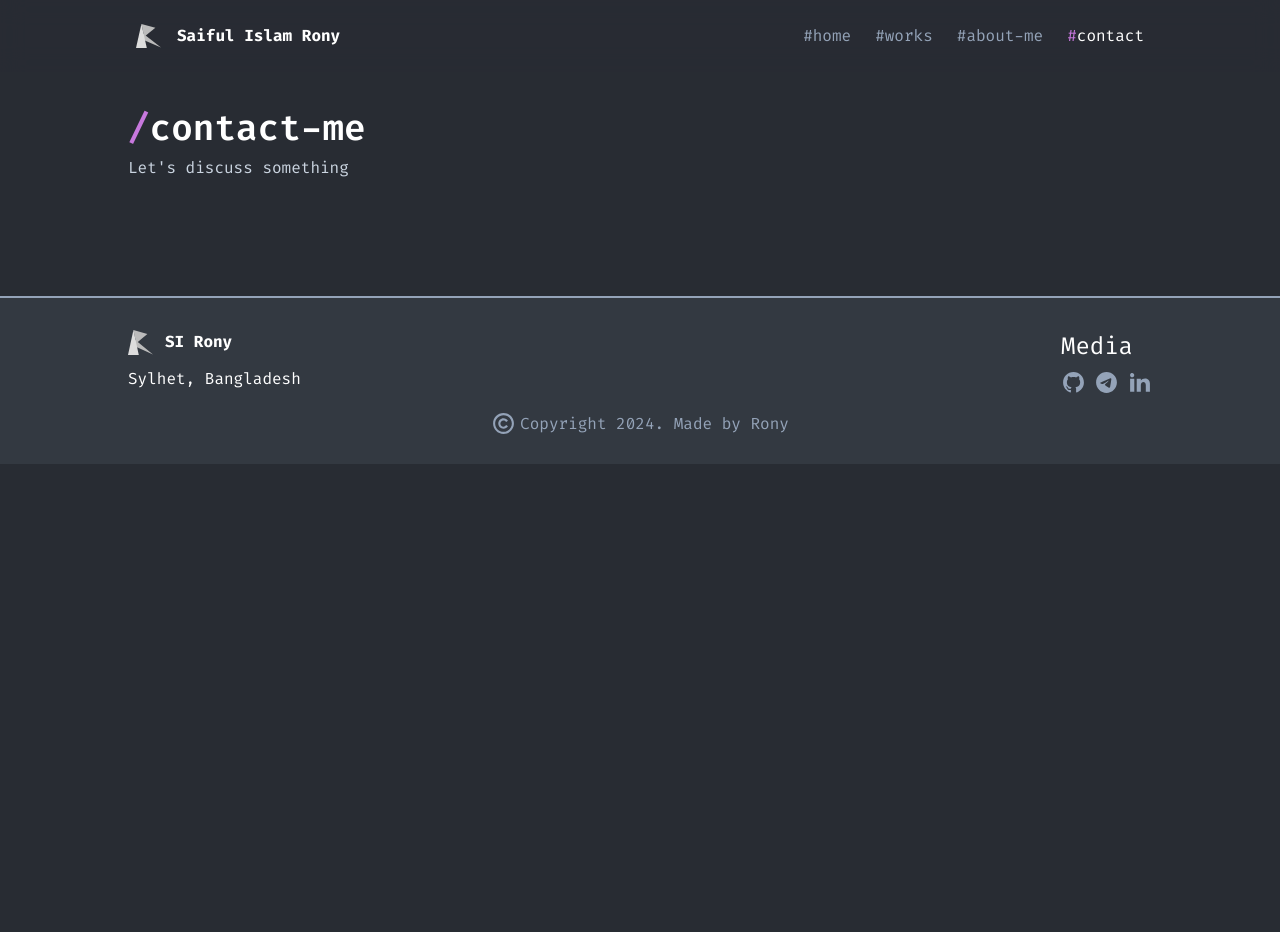
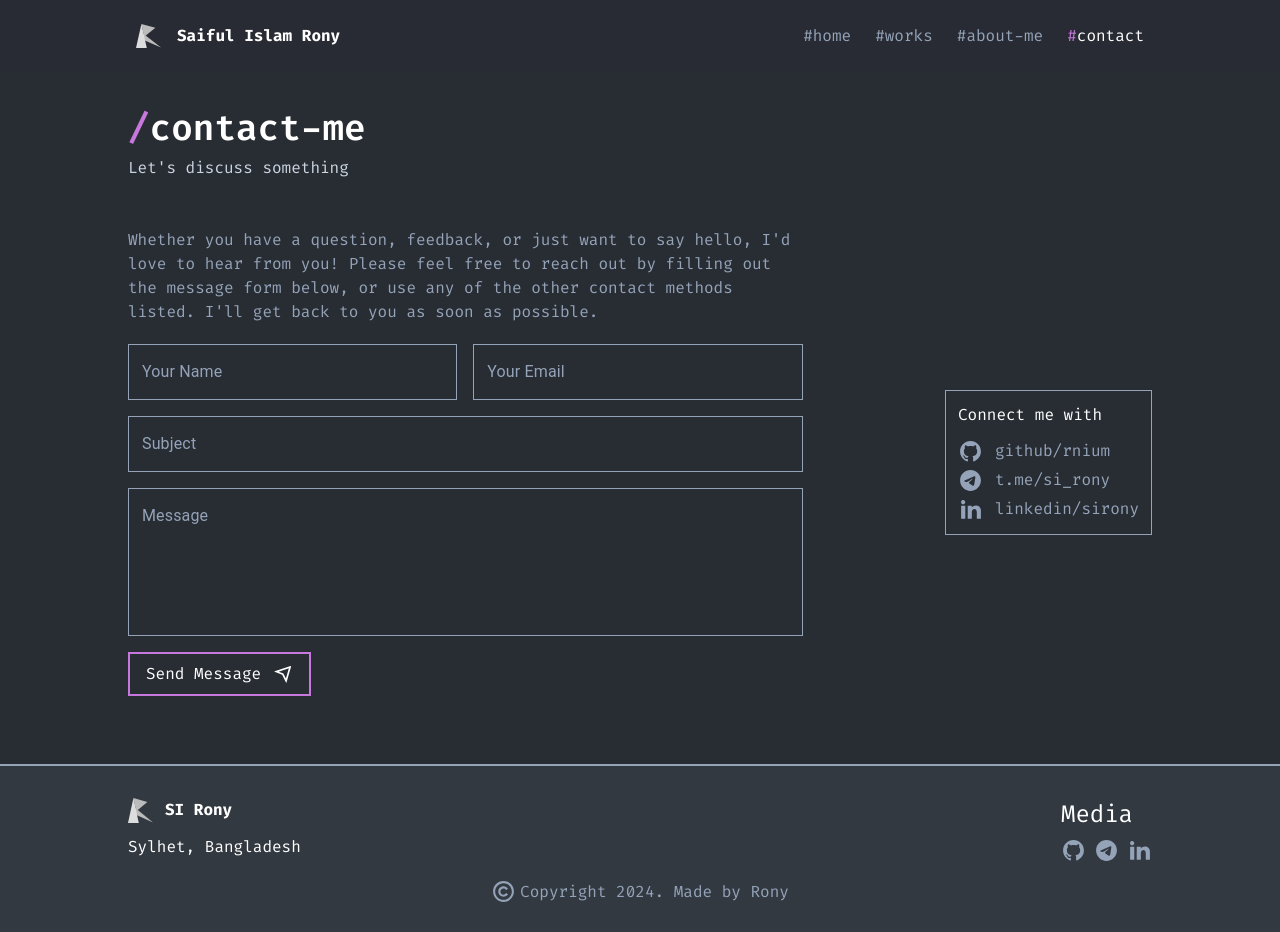
Before and after one commit to rnium/nextfolio, a Next.js app: page /contact-me in a window 1280 px wide. Before the commit the page ends 800 px from the top, so only its background shows below. Built offline with nearby package versions, Linux system fonts and the light colour scheme.

Commit message:
contact form

```diff
--- a/app/(main)/contact-me/page.tsx
+++ b/app/(main)/contact-me/page.tsx
@@ -1,6 +1,8 @@
 import React from 'react'
 import type { Metadata } from 'next';
-import { Grid2 as Grid, TextField } from '@mui/material';
+import { Grid2 as Grid } from '@mui/material';
+import { socials } from '@/lib/data';
+import ContactForm from '@/app/components/contact/ContactForm';
 
 export const metadata: Metadata = {
   title: "Contact Me | MSI Rony",
@@ -20,7 +22,53 @@ const Page = () => {
       <Grid
         container
         spacing={3}
+        sx={{alignItems: 'center'}}
       >
+        <Grid
+          size={{ xs: 12, md: 8 }}
+          className="space-y-5"
+        >
+          <div className='text-slate-400'>
+            Whether you have a question, feedback, or just want to say hello,
+            I'd love to hear from you! Please feel free to reach out by filling
+            out the message form below, or use any of the other contact methods listed.
+            I'll get back to you as soon as possible.
+          </div>
+          <ContactForm />
+        </Grid>
+        <Grid
+          size={{ xs: 12, md: 4 }}
+        >
+          <div className='flex max-sm:w-full md:justify-end max-sm:mt-5'>
+            <div className='border max-sm:w-full border-slate-400 p-3'>
+              <div>Connect me with</div>
+              <div className='mt-3 space-y-1'>
+                {
+                  socials.map((social: Social, idx: number) => (
+                    <div
+                      key={idx}
+                      className="flex space-x-3 items-center text-slate-400"
+                    >
+                      {
+                        React.createElement(social.icon, { size: 25 })
+                      }
+                      <a
+                        href={social.url}
+                        target="_blank"
+                        className='hover:underline'
+                        rel="noreferreer"
+                      >
+                        {
+                          social.title
+                        }
+                      </a>
+                    </div>
+                  ))
+                }
+              </div>
+            </div>
+          </div>
+        </Grid>
       </Grid>
     </div>
   )
--- /dev/null
+++ b/app/components/(shared)/Input.tsx
@@ -0,0 +1,34 @@
+'use client'
+
+import {styled} from '@mui/system'
+import { TextField } from '@mui/material';
+
+const Input = styled(TextField)({
+    '& label': {
+      color: '#94a3b8',
+    },
+    '& label.Mui-focused': {
+        color: '#FFF',
+    },
+    '& .MuiInput-underline:after': {
+      borderBottomColor: '#94a3b8',
+    },
+    '& .MuiOutlinedInput-root': {
+      '& fieldset': {
+        borderColor: '#94a3b8',
+        borderRadius: '0',
+      },
+      '&:hover fieldset': {
+        borderColor: '#B2BAC2',
+      },
+      '&.Mui-focused fieldset': {
+        borderColor: '#FFF',
+        borderWidth: '2px'
+      },
+    },
+    '& .MuiInputBase-input': {
+        color: '#FFF',
+    }
+  });
+
+export default Input
--- /dev/null
+++ b/app/components/contact/ContactForm.tsx
@@ -0,0 +1,118 @@
+"use client"
+
+import React from 'react'
+import { Formik, getIn } from 'formik';
+import * as Yup from 'yup'
+import Input from '../(shared)/Input';
+import { RiSendPlaneLine as RiSendPlaneLine } from '@remixicon/react';
+import { Grid2 as Grid } from '@mui/material';
+
+const ContactForm = () => {
+    const validationSchema = Yup.object({
+        name: Yup.string().required().min(3).max(100),
+        email: Yup.string().email().required(),
+        subject: Yup.string().required().min(3).max(100),
+        body: Yup.string().required("Message body is required").min(3, 'Min length is 3').max(1000, 'Max length is 1000'),
+    })
+    return (
+        <Formik
+            initialValues={{
+                name: '',
+                email: '',
+                subject: '',
+                body: ''
+            }}
+            validationSchema={validationSchema}
+            onSubmit={
+                (values) => {
+                    console.log(values);
+
+                }
+            }
+        >
+            {
+                ({ values, errors, touched, handleChange, handleBlur, handleSubmit, isSubmitting }) => (
+                    <Grid container
+                        spacing={2}
+                    >
+                        <Grid
+                            size={{ xs: 6 }}
+                        >
+                            <Input
+                                label="Your Name"
+                                fullWidth
+                                name='name'
+                                onChange={handleChange}
+                                onBlur={handleBlur}
+                                error={Boolean(touched?.name && errors?.name)}
+                                helperText={Boolean(touched?.name && errors?.name) && errors?.name}
+                            />
+                        </Grid>
+                        <Grid
+                            size={{ xs: 6 }}
+                        >
+                            <Input
+                                label="Your Email"
+                                fullWidth
+                                name="email"
+                                onChange={handleChange}
+                                onBlur={handleBlur}
+                                error={Boolean(touched?.email && errors?.email)}
+                                helperText={Boolean(touched?.email && errors?.email) && errors?.email}
+                            />
+                        </Grid>
+                        <Grid
+                            size={{ xs: 12 }}
+                        >
+                            <Input
+                                label="Subject"
+                                fullWidth
+                                name="subject"
+                                onChange={handleChange}
+                                onBlur={handleBlur}
+                                error={Boolean(touched?.subject && errors?.subject)}
+                                helperText={Boolean(touched?.subject && errors?.subject) && errors?.subject}
+
+                            />
+                        </Grid>
+                        <Grid
+                            size={{ xs: 12 }}
+                        >
+                            <Input
+                                label="Message"
+                                fullWidth
+                                multiline
+                                rows={5}
+                                name="body"
+                                onChange={handleChange}
+                                onBlur={handleBlur}
+                                error={Boolean(touched?.body && errors?.body)}
+                                helperText={Boolean(touched?.body && errors?.body) && errors?.body}
+                            />
+                        </Grid>
+                        <Grid
+                            size={{ xs: 12 }}
+                        >
+                            <div>
+                                <button
+                                    className={isSubmitting ? "btn-secondary" : "btn-primary"}
+                                    disabled={isSubmitting}
+                                    type="submit"
+                                    onClick={e => handleSubmit()}
+                                >
+
+                                    <span>Send Message</span>
+                                    <RiSendPlaneLine
+                                        size={20}
+                                    />
+                                </button>
+                            </div>
+                        </Grid>
+                    </Grid>
+                )
+            }
+        </Formik>
+    )
+}
+
+export default ContactForm
--- a/app/globals.scss
+++ b/app/globals.scss
@@ -11,6 +11,9 @@
 @layer components {
   .btn-primary {
     @apply flex items-center space-x-3 px-4 py-2 border-2 border-[#C778DD] transition-all duration-200 hover:bg-[#C778DD]/10
+  }
+  .btn-secondary {
+    @apply flex items-center space-x-3 px-4 py-2 border-2 border-slate-400 transition-all duration-200 hover:bg-slate-400/10
   }
 }
 
--- a/lib/data.ts
+++ b/lib/data.ts
@@ -96,7 +96,7 @@ export const projects: ProjectData[] = [
         title: "Passito",
         type: 'other',
         banner: passito_banner,
-        description: `A simple password manager desktop app for encrypting and storing passwords in local machine`,
+        description: `A simple password manager desktop app that stores hashed passwords in the local machine`,
         techstack: 'Python, Tkinter, SQLite',
         github: 'https://github.com/rnium/passito'
     },
--- a/package.json
+++ b/package.json
@@ -14,11 +14,13 @@
     "@mui/icons-material": "^6.1.1",
     "@mui/material": "^6.1.0",
     "@remixicon/react": "^4.2.0",
+    "formik": "^2.4.6",
     "next": "14.2.10",
     "nextjs-toploader": "^3.6.15",
     "react": "^18",
     "react-dom": "^18",
-    "sass": "^1.79.1"
+    "sass": "^1.79.1",
+    "yup": "^1.4.0"
   },
   "devDependencies": {
     "@types/node": "^20",
```
Also changed, not shown: 1 other file (tests, documents, lock files or other folders).
